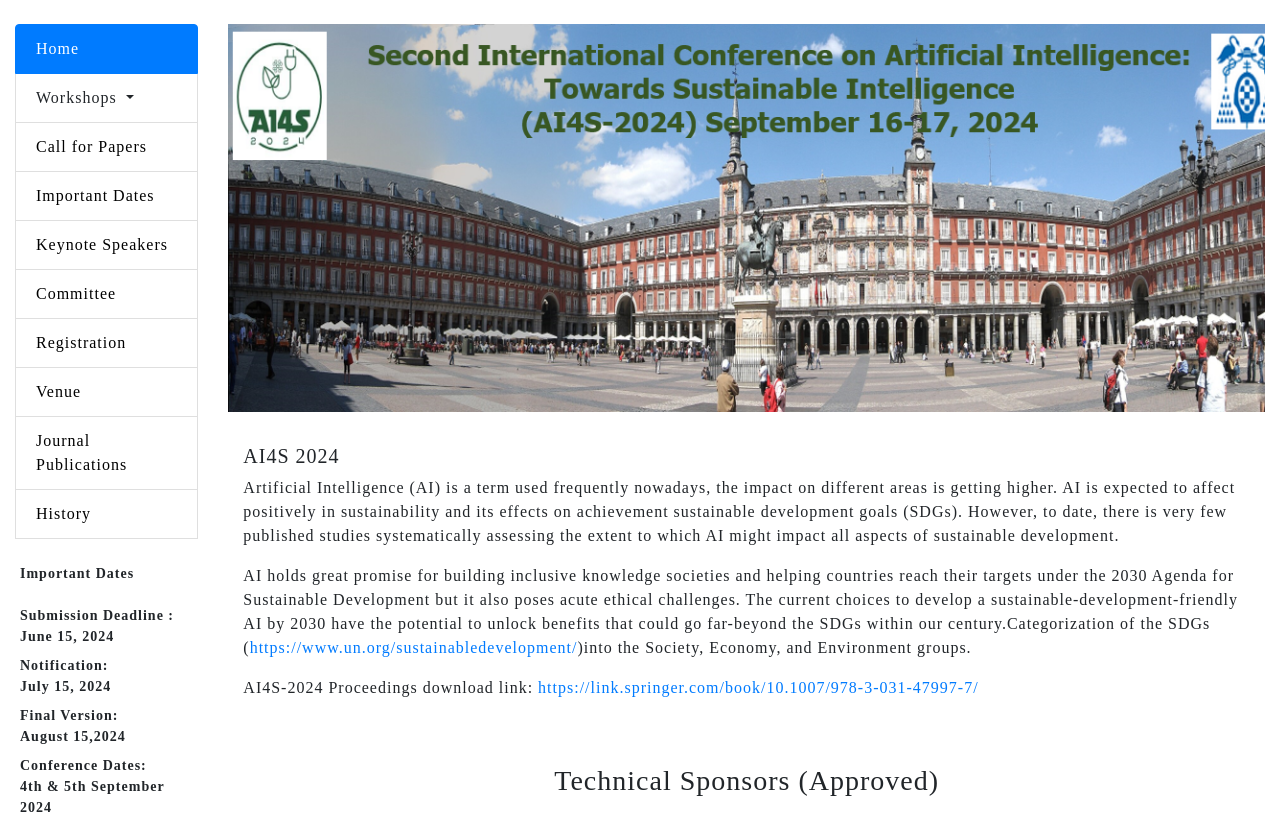
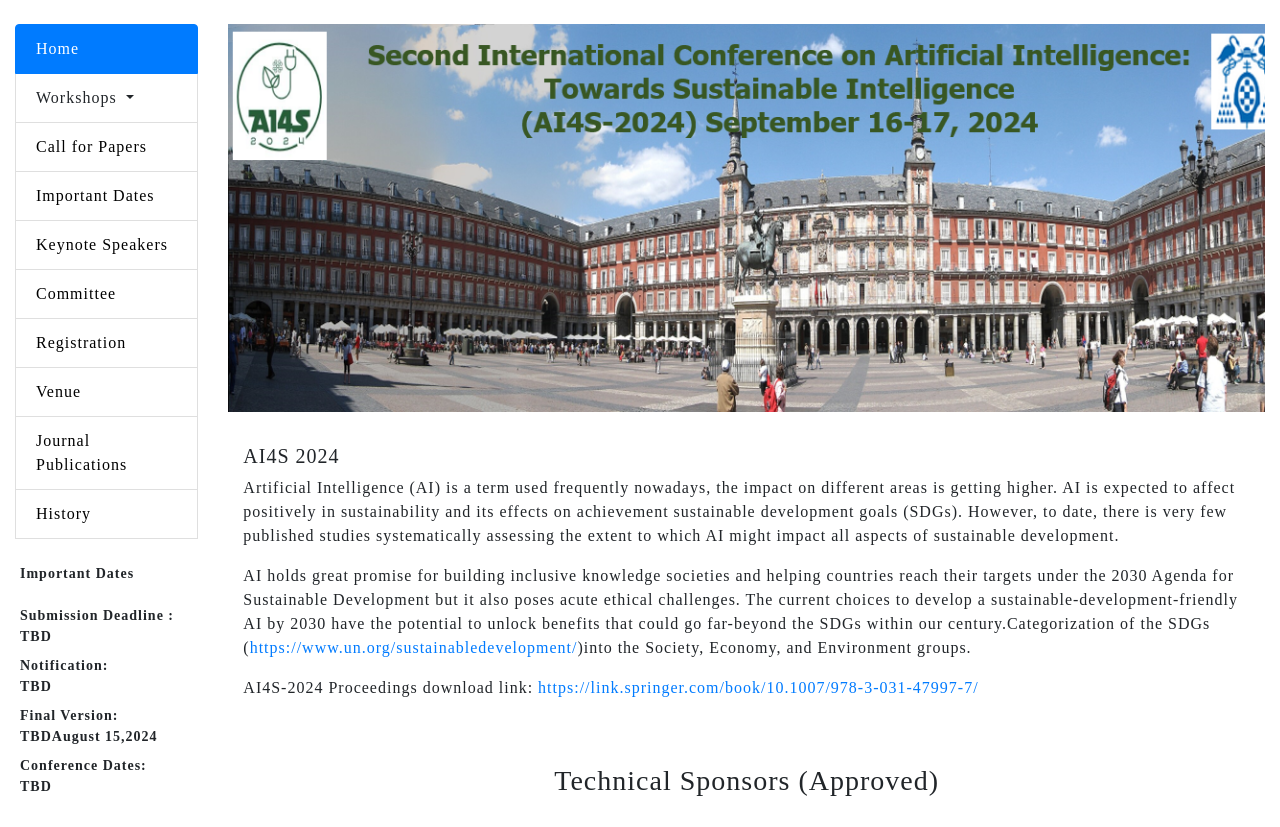
Before and after one commit to ShodhGuru/ai4s2024, a plain HTML site: page index.html in a window 1280 px wide. Shown: the top 827 px of the page. Drawn offline with nearby package versions, Linux system fonts and the light colour scheme.

Commit message:
init commit

```diff
--- a/index.html
+++ b/index.html
@@ -113,14 +113,14 @@
               <dt><b>Important Dates</b></dt>
               <br>
               <dt><b>Submission Deadline :</b></dt>
-              <dd><b>June 15, 2024</b></dd>
+              <dd><b>TBD</b></dd>
 
               <dt><b>Notification:</b></dt>
-              <dd><b> July 15, 2024</b></dd>
+              <dd><b> TBD</b></dd>
               <dt><b>Final Version: </b></dt>
-              <dd><b>August 15,2024</b></dd>
+              <dd><b>TBDAugust 15,2024</b></dd>
               <dt><b>Conference Dates: </b></dt>
-              <dd><b>4th & 5th September 2024</b></dd>
+              <dd><b>TBD</b></dd>
             </dl>
           </div>
 
```
